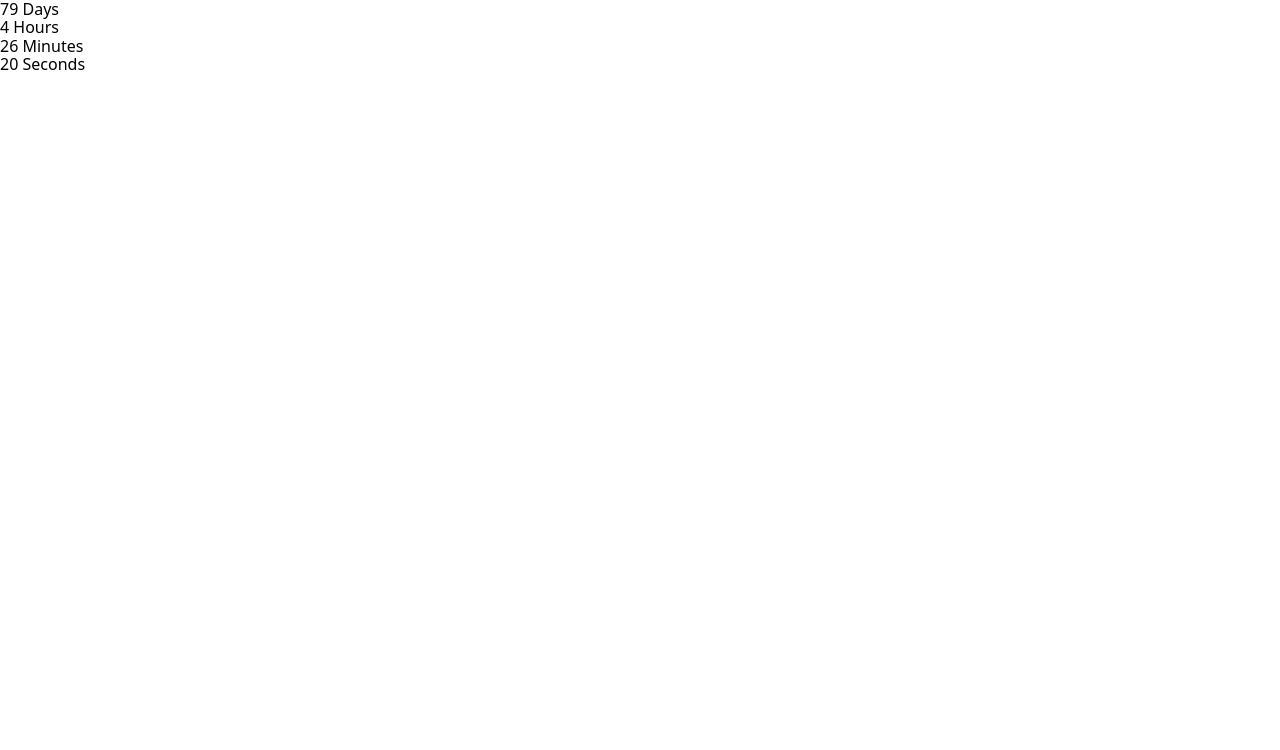
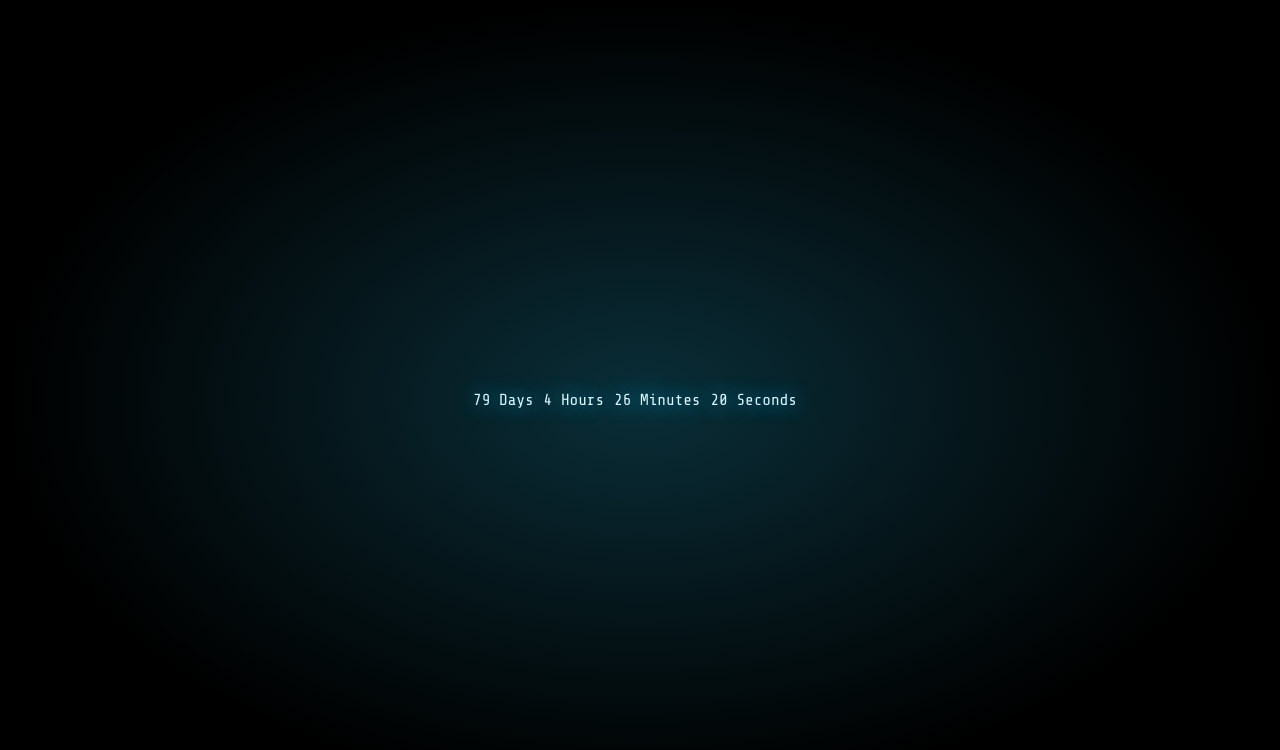
Before and after one commit to l-Bohdan-l/goit-js-hw-11-timer, a website built with Parcel: page src/index.html in a window 1280 px wide. Built offline with nearby package versions, Linux system fonts and the light colour scheme.

Commit message:
add styles

```diff
--- a/src/index.html
+++ b/src/index.html
@@ -3,13 +3,17 @@
   <head>
     <meta charset="UTF-8" />
     <meta name="viewport" content="width=device-width, initial-scale=1.0" />
-    <title>Заголовок страницы</title>
+    <title>Таймер до Нового Года</title>
     <link
       rel="stylesheet"
       href="https://cdnjs.cloudflare.com/ajax/libs/modern-normalize/1.0.0/modern-normalize.min.css"
       integrity="sha512-ISS7cAi1PEhQ8jnbJpJZMd29NlhNj4AWYyLOSp2CE/CsHxTCu+r+t0D2yoJudVrd0/8fTVPUVDzY5Tvli75u/g=="
       crossorigin="anonymous"
     />
+    <link rel="preconnect" href="https://fonts.googleapis.com">
+    <link rel="preconnect" href="https://fonts.gstatic.com" crossorigin>
+    <link href="https://fonts.googleapis.com/css2?family=Share+Tech+Mono&display=swap" rel="stylesheet">
+    <link rel="stylesheet" href="./styles.css">
   </head>
   <body>
     <!-- Так добавляются фрагменты в главные HTML-файлы страниц. -->
--- a/src/sass/main.scss
+++ /dev/null
@@ -1,6 +0,0 @@
-/*
- * Главный файл стилей.
- * Все паршалы подключаются сюда.
- */
-
-// Стили для файла с примером HTML-фрагмента
--- /dev/null
+++ b/src/styles.css
@@ -0,0 +1,29 @@
+html,
+body {
+  height: 100%;
+}
+body {
+  background: #0f3854;
+  background: radial-gradient(ellipse at center, #0a2e38 0%, #000000 70%);
+  background-size: 100%;
+}
+span {
+  margin: 0;
+  padding: 0;
+}
+#timer-1 {
+  font-family: 'Share Tech Mono', monospace;
+  display: flex;
+  color: #ffffff;
+  text-align: center;
+  position: absolute;
+  left: 50%;
+  top: 50%;
+  transform: translate(-50%, -50%);
+  color: #daf6ff;
+  text-shadow: 0 0 20px rgba(10, 175, 230, 1), 0 0 20px rgba(10, 175, 230, 0);
+}
+
+.field {
+  margin-right: 10px;
+}
```
